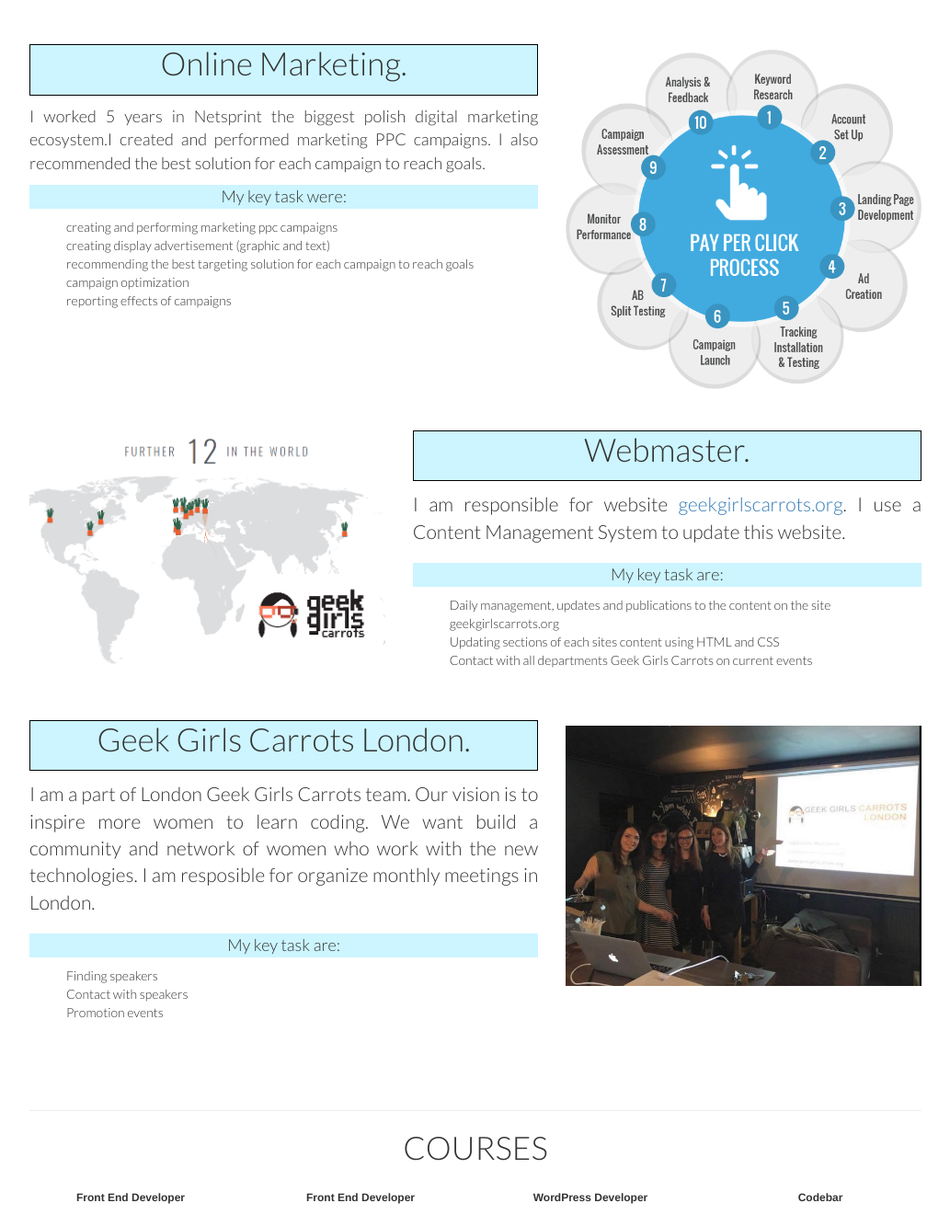
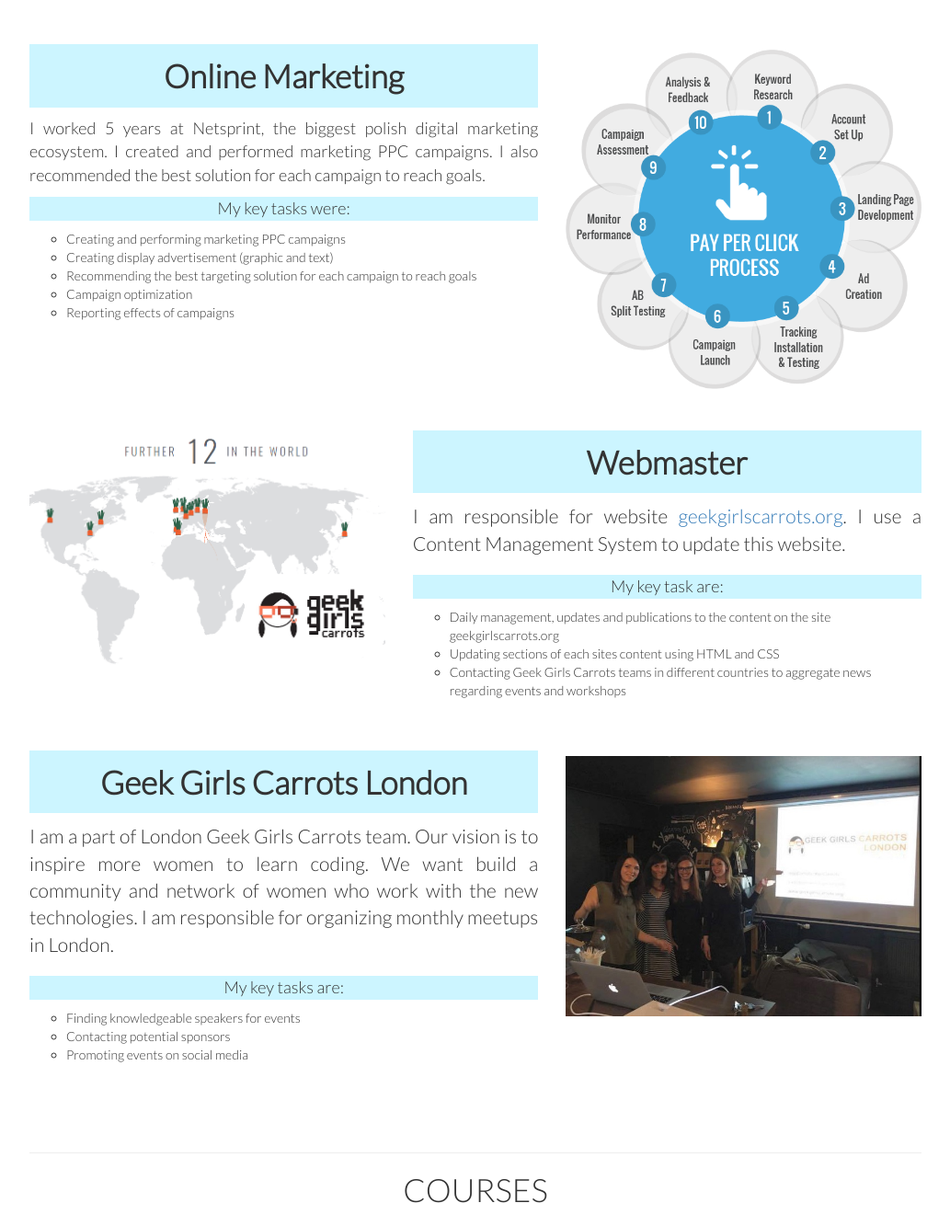
Before and after one commit to lisowska/cv_annalisowska, a plain HTML site: page index.html in a window 1280 px wide. Shown: the part 1467-2800 px from the top of the page at 92% size, without its empty margins (123-1156 px from the left). Drawn offline with nearby package versions, Linux system fonts and the light colour scheme; a script that the page names is missing.

Commit message:
W3C related stuffs

```diff
--- a/annalisowska.css
+++ b/annalisowska.css
@@ -5,6 +5,7 @@ h2 {
 
 ul li, p{
 	font-family: Lato;
+	list-style-type:circle;
 }
 
 .carousel {
@@ -82,7 +83,7 @@ ul li, p{
 	padding-left:25px;
 }
 
-.button{
+.btn{
 	background-color:#a3c2c2;
 	color:gray;
 }
@@ -171,8 +172,11 @@ h3{
 
 .featurette-heading{
 	padding-bottom:15px;
+	padding-top:15px;
 	background-color:#ccf5ff;
-	border:1px solid black;
+
+	text-align:center;
+	font-weight: bold;
 }
 
 .task{
--- a/index.html
+++ b/index.html
@@ -92,10 +92,8 @@
 
 		<div class="col-md-9">
 
-		  <p><em>Online Marketing Specialist and Developer.</em></p>
-		  <p>Hello, my name is Anna Lisowska. I graduated from Warsow School of Economics in 2011 with a master of Marketing. It was a very good experience for me. I learned a lot. It was challenging and rewarding. It taught me how to solve problems and how to work hard.
-		  I have experience working in digital agencies. I worked 5 years in Netsprint where I managed contextual and behavioral PPC marketing campaign.
-		  8 month ago I started learning coding. Since I took part in the Code Carrots HTML & CSS workshop I loved creating website. I am ambitious person. I'm always ready and willing to learn new skills. Currently I am involved in Geek Girls Carrots Organization. Our vision is to inspire more young women to learn coding. </p>
+		  <p><em>Online Marketing Specialist and Developer</em></p>
+		  <p>Hello, my name is Anna Lisowska. I graduated from Warsaw School of Economics in 2011 with a Masters in Marketing. It was a very good experience for me. I learned a lot. It was challenging and rewarding. It taught me how to solve problems and how to work hard. I have experience working in digital agencies. I worked 5 years for Netsprint where I managed contextual and behavioral PPC marketing campaigns. 8 months ago I started to learn coding. I took part in the Code Carrots HTML & CSS workshop and I love creating websites. I am ambitious, ready and willing to learn new skills. Currently I am involved in the Geek Girls Carrots Organization. Our vision is to inspire more young women to learn coding.</p>
 		  <br>
 		</div>
 	</div>
@@ -146,15 +144,15 @@
 		<h2>EXPERIENCE</h2>
       <div class="row featurette">
         <div class="col-md-7">
-          <h2 class="featurette-heading">Online Marketing.</h2>
-          <p >I worked 5 years in Netsprint the biggest polish digital marketing ecosystem.I created and performed marketing PPC campaigns. I also recommended the best solution for each campaign to reach goals.</p>
-		  <p class="task">My key task were:</p>
+          <h2 class="featurette-heading">Online Marketing</h2>
+          <p>I worked 5 years at Netsprint, the biggest polish digital marketing ecosystem. I created and performed marketing PPC campaigns. I also recommended the best solution for each campaign to reach goals.</p>
+		  <p class="task">My key tasks were:</p>
 			<ul>
-				<li>creating and performing marketing ppc campaigns</li>
-				<li>creating display advertisement (graphic and text)</li>
-				<li>recommending the best targeting solution for each campaign to reach goals</li>
-				<li>campaign optimization</li>
-				<li>reporting effects of campaigns</li>
+				<li>Creating and performing marketing PPC campaigns</li>
+				<li>Creating display advertisement (graphic and text)</li>
+				<li>Recommending the best targeting solution for each campaign to reach goals</li>
+				<li>Campaign optimization</li>
+				<li>Reporting effects of campaigns</li>
 			</ul>
         </div>
         <div class="col-md-5">
@@ -165,13 +163,13 @@
 
       <div class="row featurette">
         <div class="col-md-7 col-md-push-5">
-          <h2 class="featurette-heading">Webmaster.</h2>
+          <h2 class="featurette-heading">Webmaster</h2>
           <p class="lead">I am responsible for website <a href="http://geekgirlscarrots.org/" target="_blank">geekgirlscarrots.org</a>. I use a Content Management System to update this website.</p>
 		  <p class="task">My key task are:</p>
 			<ul>
 				<li>Daily management, updates and publications to the content on the site geekgirlscarrots.org</li>
 				<li>Updating sections of each sites content using HTML and CSS</li>
-				<li>Contact with all departments Geek Girls Carrots on current events</li>
+				<li>Contacting Geek Girls Carrots teams in different countries to aggregate news regarding events and workshops</li>
 			</ul>
         </div>
         <div class="col-md-5 col-md-pull-7">
@@ -181,13 +179,13 @@
 
       <div class="row featurette">
         <div class="col-md-7">
-          <h2 class="featurette-heading">Geek Girls Carrots London.</h2>
-          <p class="lead">I am a part of London Geek Girls Carrots team. Our vision is to inspire more women to learn coding. We want build a community and network of women who work with the new technologies. I am resposible for organize monthly meetings in London.
-		  <p class="task">My key task are:</p>
+          <h2 class="featurette-heading">Geek Girls Carrots London</h2>
+          <p class="lead">I am a part of London Geek Girls Carrots team. Our vision is to inspire more women to learn coding. We want build a community and network of women who work with the new technologies. I am responsible for organizing monthly meetups in London.</p>
+		  <p class="task">My key tasks are:</p>
 			<ul>
-				<li>Finding speakers</li>
-				<li>Contact with speakers</li>
-				<li>Promotion events</li>
+				<li>Finding knowledgeable speakers for events</li>
+				<li>Contacting potential sponsors</li>
+				<li>Promoting events on social media</li>
 			</ul>
 		  </p>
 
@@ -206,10 +204,10 @@
 
 			<div class="col-md-3">
 				<h3 class="text-center"><strong>Front End Developer</strong></h3><br>
-				<a href="#freecode" data-toggle="collapse">
+				<div data-target="#freecode" data-toggle="collapse">
 					<img src="freecodecamp_logo.png" class="img-thumbnail person" alt="Anna Lisowska photo">
 					<button type="button" class="btn btn-info btn-xs button">Learn More</button>
-				</a>
+				</div>
 
 				<div id="freecode" class="collapse">
 					<ul>
@@ -222,10 +220,10 @@
 
 			<div class="col-md-3">
 				<h3 class="text-center"><strong>Front End Developer</strong></h3><br>
-				<a href="#online" data-toggle="collapse">
+				<div data-target="#online" data-toggle="collapse">
 					<img src="skillcrush.jpg" class="img-thumbnail person" alt="Anna Lisowska photo">
 					<button type="button" class="btn btn-info btn-xs button">Learn More</button>
-				</a>
+				</div>
 				<div id="online" class="collapse">
 					<ul>
 			          <li>HTML & CSS</li>
@@ -238,10 +236,10 @@
 
 			<div class="col-md-3">
 				<h3 class="text-center"><strong>WordPress Developer</strong></h3><br>
-				<a href="#developer" data-toggle="collapse">
+				<div data-target="#developer" data-toggle="collapse">
 					<img src="skillcrush.jpg" class="img-thumbnail person" alt="Anna Lisowska photo">
 					<button type="button" class="btn btn-info btn-xs button">Learn More</button>
-				</a>
+				</div>
 				<div id="developer" class="collapse">
 					<ul>
 					  <li>WordPress</li>
@@ -255,10 +253,10 @@
 
 			<div class="col-md-3">
 				<h3 class="text-center"><strong>Codebar</strong></h3><br>
-				<a href="#ggc" data-toggle="collapse">
+				<div data-target="#ggc" data-toggle="collapse">
 					<img src="logocodebar.png" width="20" class="img-thumbnail person"  alt="Anna Lisowska photo">
 					<button type="button" class="btn btn-info btn-xs button">Learn More</button>
-				</a>
+				</div>
 				<div id="ggc" class="collapse">
 					<ul>
 						 <li>HTML & CSS</li>
@@ -288,7 +286,7 @@
 		  <div class="thumbnail">
 			<a href="dayschedule.html" target="_blank"><img src="plan.png" alt="image dayschedule"></a>
 			<p class="website"><strong>Dayschedule</strong></p>
-			<p class="website">I built this website with HTML and CSS. I used also jQuery.</p>
+			<p class="website">I built this website with HTML, CSS and jQuery.</p>
 		  </div>
 		</div>
 		<div class="col-md-4">
@@ -315,7 +313,6 @@
 		  <div class="col-md-7">
 			<h2>Let's Keep in Touch!</h2>
 			<h2>E-mail: <a class="emailpoczta" href="mailto:lisowska.a@gmail.com">lisowska.a@gmail.com</a></h2>
-			<h2>Phone number: 07 444 537 084</h2>
 		  </div>
 	</div>
 
```
